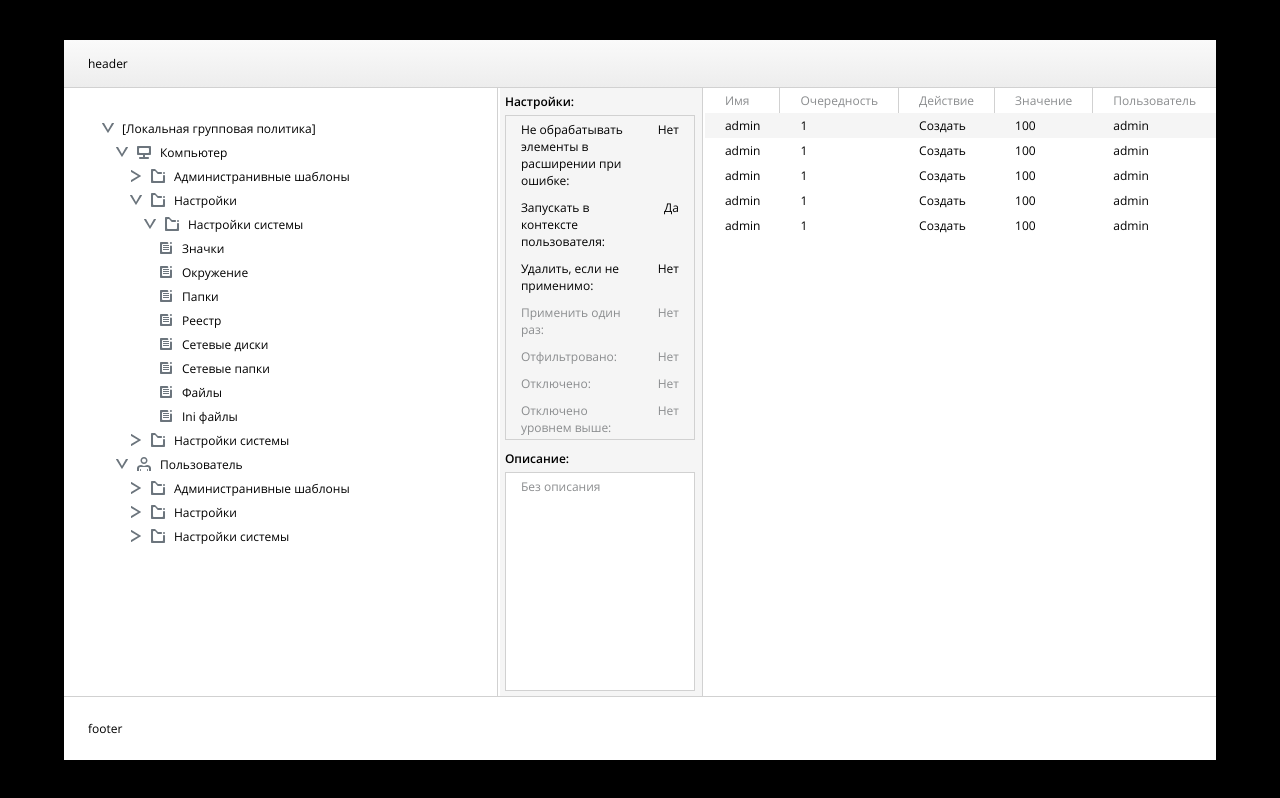
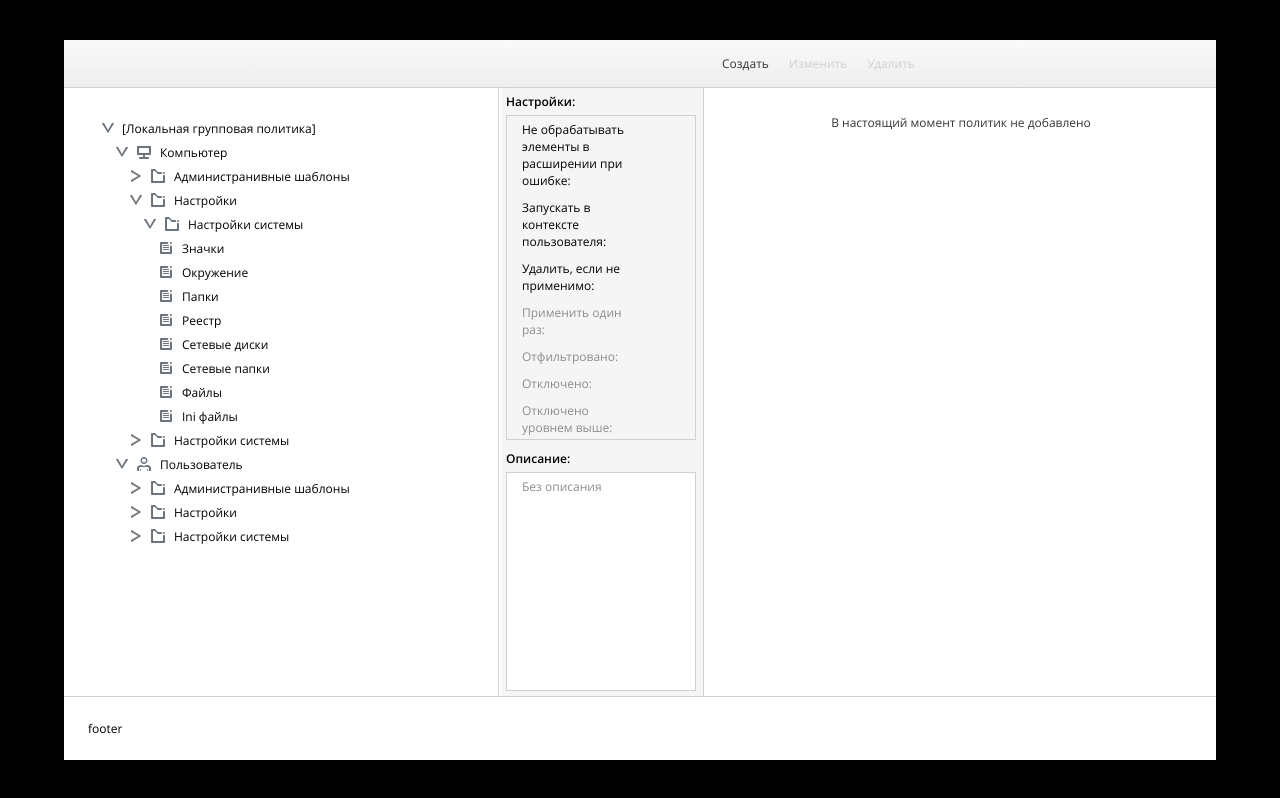
Before and after one commit to vladimirovicp/layout-gp-web-ui, a website built with Vite: page src/index.html in a window 1280 px wide. Built offline with nearby package versions, Linux system fonts and the light colour scheme.

Commit message:
feat: add header

```diff
--- a/src/assets/styles/components/btns/btns.scss
+++ b/src/assets/styles/components/btns/btns.scss
@@ -11,3 +11,24 @@
         border: 1px solid #297FB0;
     }
 }
+
+.button{
+    background: none;
+    border: none;
+    padding: 0;
+    margin: 0;
+
+    font: inherit;
+    color: inherit;
+
+    outline: none;
+    box-shadow: none;
+
+    color: #D1D1D1;
+
+
+    &.active{
+        cursor: pointer;
+        color: #363636;
+    }
+}
--- a/src/assets/styles/components/header/header.scss
+++ b/src/assets/styles/components/header/header.scss
@@ -4,7 +4,7 @@
         height: 48px;
         display: flex;
         align-items: center;
-        padding: 0 24px;
+        //padding: 0 24px;
         border-bottom: 1px solid #d1d1d1;
     }
 }
--- a/src/assets/styles/components/preference.scss
+++ b/src/assets/styles/components/preference.scss
@@ -80,6 +80,7 @@
                 padding: 5px 15px;
                 min-width: 189px;
                 flex-grow: 1;
+                overflow: auto;
 
                 &.empty{
                     color: #8b8d8f;
@@ -87,8 +88,17 @@
             }
         }
 
-        &__data-table{
-            flex: 1 1 0px;
+        &__data{
+            &-table{
+                flex: 1 1 0px;
+            }
+            &-empty{
+                .preference__data-message{
+                    text-align: center;
+                    padding: 26px 10px;
+                    color: #363636;
+                }
+            }
         }
 
         &__table{
--- a/src/assets/styles/set.scss
+++ b/src/assets/styles/set.scss
@@ -1,12 +1,28 @@
 .gp {
     &__container {
         background-color: #fff;
+
     }
 
     &__main {
         width: 100%;
         height: calc( 100% - 64px - 48px );
         display: flex;
+    }
+
+    &__search{
+        width: 432px;
+    }
+
+    &__nav{
+        padding: 0 5px;
+        width: 210px;
+    }
+
+    &__control{
+        padding: 0 16px;
+        display: flex;
+        gap: 20px;
     }
 }
 
--- a/src/index.html
+++ b/src/index.html
@@ -9,7 +9,13 @@
 
         <div class="gp__container">
             <div class="gp__header">
-                header
+                <div class="gp__search"></div>
+                <div class="gp__nav"></div>
+                <div class="gp__control">
+                    <button class="button active">Создать</button>
+                    <button class="button">Изменить</button>
+                    <button class="button">Удалить</button>
+                </div>
             </div>
             <div class="gp__main">
                 <div class="tree-view">
@@ -202,31 +208,31 @@
                             <div class="preference__settings-data">
                                 <div class="preference__settings-item">
                                     <div class="preference__settings-name">Не обрабатывать элементы в расширении при ошибке:</div>
-                                    <div class="preference__settings-value">Нет</div>
+                                    <div class="preference__settings-value"></div>
                                 </div>
                                 <div class="preference__settings-item">
                                     <div class="preference__settings-name">Запускать в контексте пользователя:</div>
-                                    <div class="preference__settings-value">Да</div>
+                                    <div class="preference__settings-value"></div>
                                 </div>
                                 <div class="preference__settings-item">
                                     <div  class="preference__settings-name">Удалить, если не применимо:</div>
-                                    <div class="preference__settings-value">Нет</div>
+                                    <div class="preference__settings-value"></div>
                                 </div>
                                 <div class="preference__settings-item empty">
                                     <div  class="preference__settings-name">Применить один раз:</div>
-                                    <div class="preference__settings-value">Нет</div>
+                                    <div class="preference__settings-value"></div>
                                 </div>
 
                                 <div class="preference__settings-item empty">
                                     <div  class="preference__settings-name">Отфильтровано:</div>
-                                    <div class="preference__settings-value">Нет</div>
+                                    <div class="preference__settings-value"></div>
                                 </div>
                                 <div class="preference__settings-item empty">
                                     <div  class="preference__settings-name">Отключено:</div>
-                                    <div class="preference__settings-value">Нет</div>
+                                    <div class="preference__settings-value"></div>
                                </div>                                                          <div class="preference__settings-item empty">
                                     <div  class="preference__settings-name">Отключено уровнем выше:</div>
-                                    <div class="preference__settings-value">Нет</div>
+                                    <div class="preference__settings-value"></div>
                                 </div>
                             </div>
                         </div>
@@ -244,54 +250,11 @@
                         <div class="divider__line"></div>
                     </div>
                     <div class="preference__data-table">
-                        <table class="preference__table">
-                            <thead>
-                            <tr>
-                                <th>Имя</th>
-                                <th>Очередность</th>
-                                <th>Действие</th>
-                                <th>Значение</th>
-                                <th>Пользователь</th>
-                            </tr>
-                            </thead>
-                            <tbody>
-                            <tr class="active">
-                                <td>admin</td>
-                                <td>1</td>
-                                <td>Создать</td>
-                                <td>100</td>
-                                <td>admin</td>
-                            </tr>
-                            <tr>
-                                <td>admin</td>
-                                <td>1</td>
-                                <td>Создать</td>
-                                <td>100</td>
-                                <td>admin</td>
-                            </tr>
-                            <tr>
-                                <td>admin</td>
-                                <td>1</td>
-                                <td>Создать</td>
-                                <td>100</td>
-                                <td>admin</td>
-                            </tr>
-                            <tr>
-                                <td>admin</td>
-                                <td>1</td>
-                                <td>Создать</td>
-                                <td>100</td>
-                                <td>admin</td>
-                            </tr>
-                            <tr>
-                                <td>admin</td>
-                                <td>1</td>
-                                <td>Создать</td>
-                                <td>100</td>
-                                <td>admin</td>
-                            </tr>
-                            </tbody>
-                        </table>
+                        <div class="preference__data-empty">
+                            <div class="preference__data-message">
+                                В настоящий момент политик не добавлено
+                            </div>
+                        </div>
                     </div>
 
                 </div>
```
